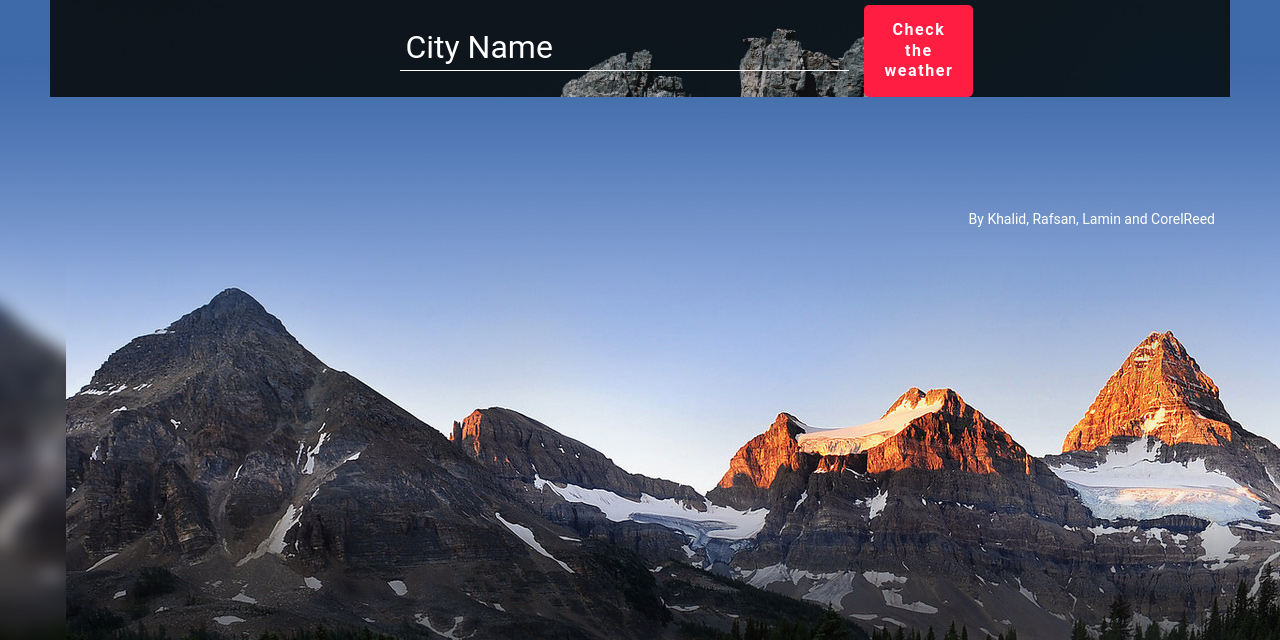
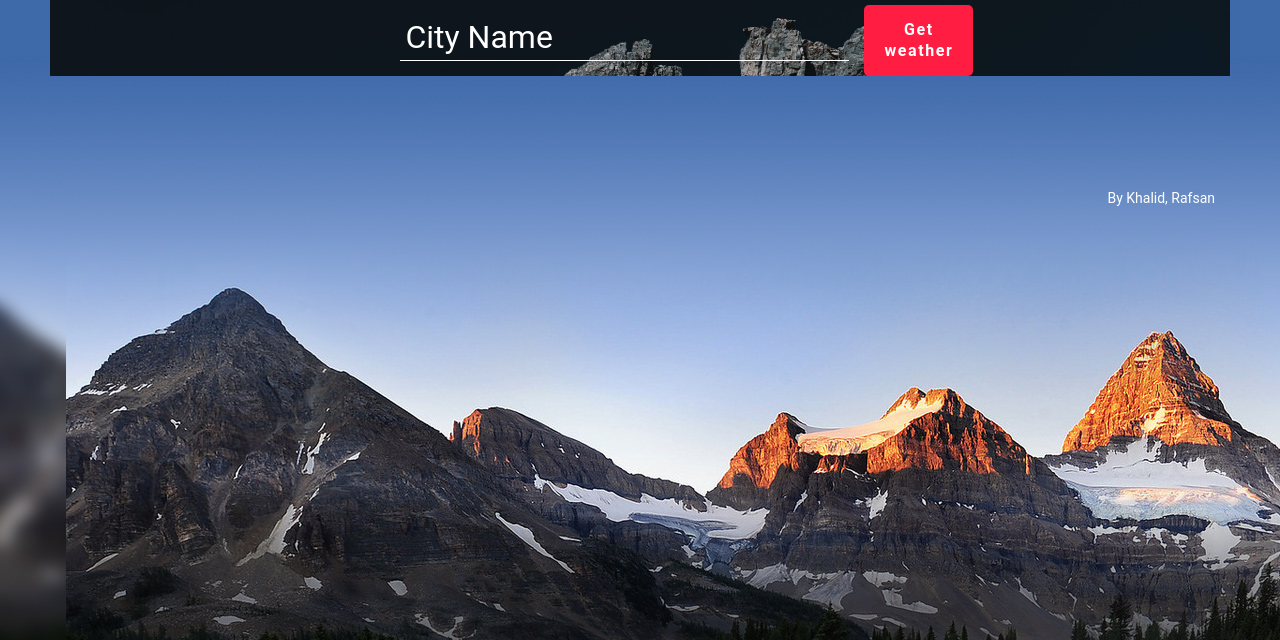
Before and after one commit to khalid0132/API-weather, a website: page index.html in a window 1280 px wide. Shown: the part 160-800 px from the top of the page. Drawn offline with nearby package versions, Linux system fonts and the light colour scheme.

Commit message:
2nd commit

```diff
--- a/app.js
+++ b/app.js
@@ -5,7 +5,7 @@ const msg = document.querySelector(".top-banner .msg");
 const list = document.querySelector(".ajax-section .cities");
 /*PUT YOUR OWN KEY HERE - THIS MIGHT NOT WORK
 SUBSCRIBE HERE: https://home.openweathermap.org/users/sign_up*/
-const apiKey = "35e374f14e1fb5678b850b8ccf0d17c9";
+const apiKey = "35e374f14e1fb5678b850b8ccf0d17c9"; // Personal API keys
 
 form.addEventListener("submit", e => {
   e.preventDefault();
--- a/index.html
+++ b/index.html
@@ -17,7 +17,7 @@
           <h1 class="heading">Weather API</h1>
           <form>
             <input type="text" placeholder="City Name" autofocus>
-            <button type="submit">Check the weather</button>
+            <button type="submit">Get weather</button>
             <span class="msg"></span>
           </form>
         </div>
@@ -33,7 +33,7 @@
       </section>
       <footer class="page-footer">
         <div class="container">
-          <small>By <a href="" target="_blank">Khalid, Rafsan, Lamin and CorelReed</a>
+          <small>By <a href="" target="_blank">Khalid, Rafsan</a>
           </small>
         </div>
       </footer>
```
Also changed, not shown: style.css (+0 -58 lines).
